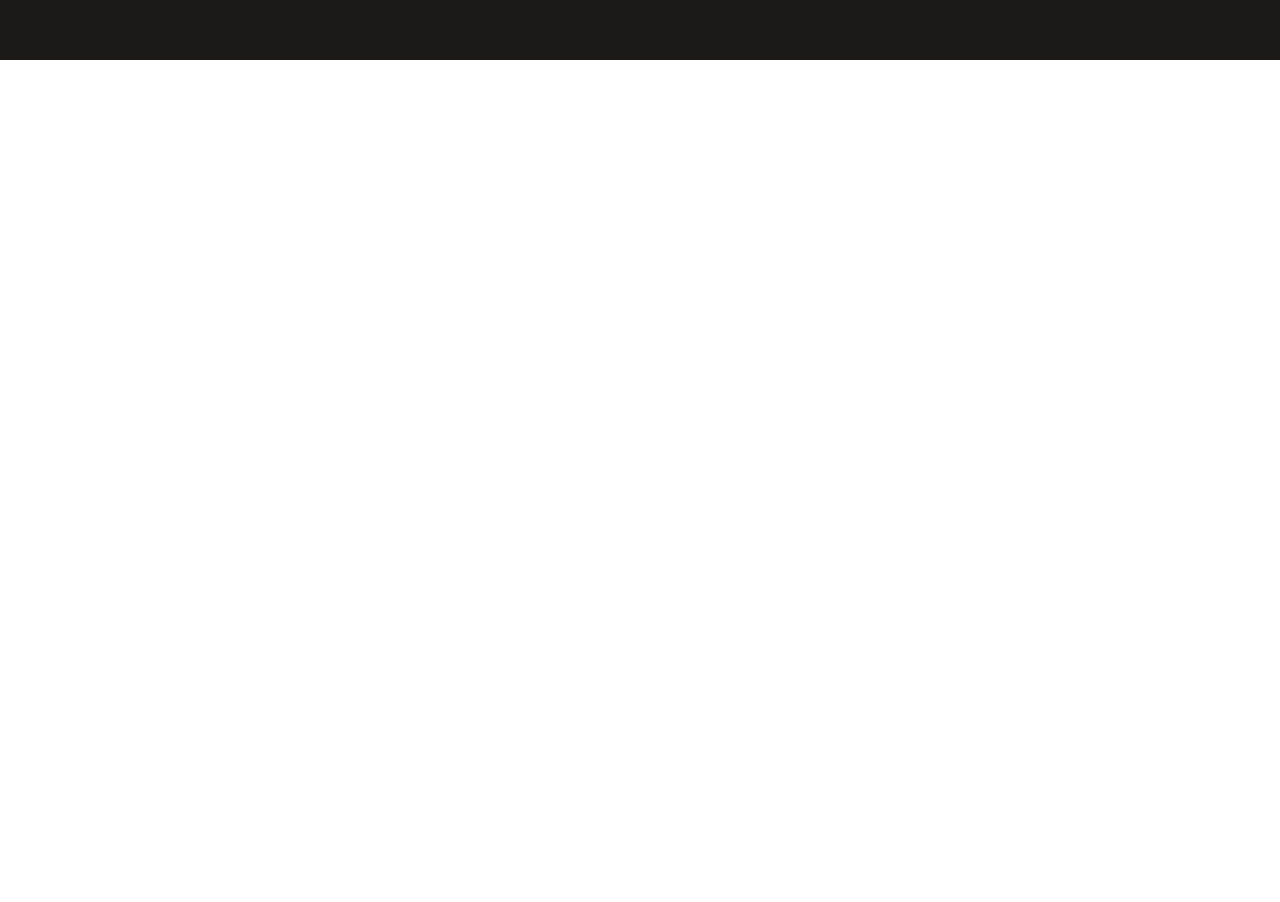
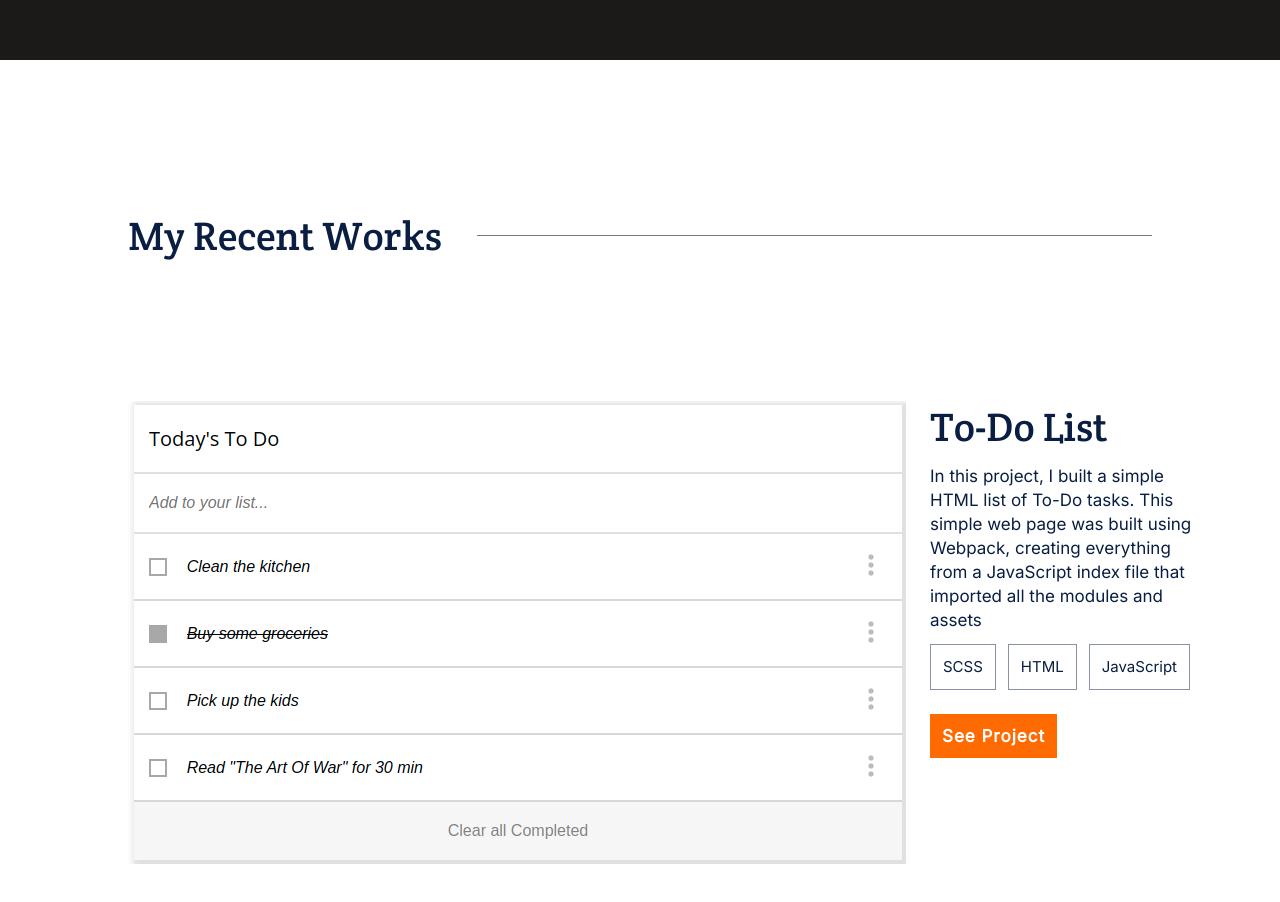
Before and after one commit to JohnFTitor/portfolio-first-project, a React (Create React App) app: page / in a window 1280 px wide. Shown: the part 740-1642 px from the top of the page. Before the commit the page ends 800 px from the top, so only its background shows below. Built offline with nearby package versions, Linux system fonts and the light colour scheme.

Commit message:
Add featured card

```diff
--- a/package.json
+++ b/package.json
@@ -10,6 +10,7 @@
     "react": "^17.0.2",
     "react-dom": "^17.0.2",
     "react-scripts": "5.0.0",
+    "uuid": "^8.3.2",
     "web-vitals": "^2.1.4"
   },
   "scripts": {
--- a/src/App.js
+++ b/src/App.js
@@ -1,5 +1,6 @@
 import Header from './components/Header';
 import Presentation from './components/Presentation';
+import Projects from './components/Projects';
 import './styles/mainStyle.css';
 
 function App() {
@@ -7,6 +8,7 @@ function App() {
     <div className="App">
       <Header />
       <Presentation />
+      <Projects />
     </div>
   );
 }
--- a/src/components/Menu.js
+++ b/src/components/Menu.js
@@ -12,9 +12,15 @@ const Menu = (props) => {
           <img src={CloseIcon} alt="close icon" />
         </button>
         <ul className="container content menu">
-          <li className="textPlaceholder menu-item"><a href="#projects" aria-label="Portfolio"> Portfolio</a></li>
-          <li className="textPlaceholder menu-item"><a href="#about" aria-label="About"> About</a></li>
-          <li className="textPlaceholder menu-item"><a href="#contact" aria-label="Contact"> Contact</a></li>
+          <li className="textPlaceholder menu-item">
+            <a href="#projects" aria-label="Portfolio" onClick={() => setActive(false)}> Portfolio </a>
+          </li>
+          <li className="textPlaceholder menu-item">
+            <a href="#about" aria-label="About" onClick={() => setActive(false)}> About</a>
+          </li>
+          <li className="textPlaceholder menu-item">
+            <a href="#contact" aria-label="Contact" onClick={() => setActive(false)}> Contact</a>
+          </li>
         </ul>
       </section>
     );
--- /dev/null
+++ b/src/components/Project.js
@@ -0,0 +1,83 @@
+import React from 'react';
+import PropTypes from 'prop-types';
+import Tags from './Tags';
+
+const Project = (props) => {
+  const {
+    id,
+    image,
+    title,
+    shortDescription,
+    tags,
+    desktop,
+  } = props;
+
+  let cardClasses = 'card';
+
+  if (id === 'card-1') {
+    cardClasses += ' featured';
+  } else {
+    cardClasses += ' other';
+    if (desktop) {
+      cardClasses += ' other-desktop';
+    }
+  }
+
+  let info = null;
+
+  if (id !== 'special') {
+    info = (
+      <div className="info">
+        <h3>{title}</h3>
+        <p>{shortDescription}</p>
+        <Tags tags={tags} />
+      </div>
+    );
+  }
+
+  let cardButton = null;
+
+  if (!desktop || id === 'special' || id === 'card-1') {
+    cardButton = (
+      <a
+        className="interaction"
+        rel="noopener noreferrer"
+        href={`#${id}`}
+        aria-label="see project"
+      >
+        See Project
+      </a>
+    );
+
+    if (id === 'card-1') {
+      info = (
+        <div className="info">
+          <h3>{title}</h3>
+          <p>{shortDescription}</p>
+          <Tags tags={tags} />
+          {cardButton}
+        </div>
+      );
+      cardButton = null;
+    }
+  }
+
+  return (
+    <div className={cardClasses}>
+      <img src={image} alt={title} />
+      {info}
+      {cardButton}
+    </div>
+  );
+};
+
+Project.propTypes = {
+  id: PropTypes.string.isRequired,
+  image: PropTypes.string.isRequired,
+  title: PropTypes.string.isRequired,
+  shortDescription: PropTypes.string.isRequired,
+  tags: PropTypes.arrayOf(String).isRequired,
+  desktop: PropTypes.bool.isRequired,
+};
+
+export default Project;
--- /dev/null
+++ b/src/components/Projects.js
@@ -0,0 +1,44 @@
+import React, { useState } from 'react';
+import Project from './Project';
+
+// Assets
+import ToDoPhoto from '../assets/images/ToDoApp.png';
+
+const Projects = () => {
+  const [isDesktop, setIsDesktop] = useState(() => (
+    window.screen.width >= 1000
+  ));
+
+  window.addEventListener('resize', () => {
+    setIsDesktop(() => window.screen.width >= 1000);
+  });
+
+  return (
+    <section id="projects" className="container works">
+      <div className="container works">
+        <h2> My Recent Works </h2>
+        <span className="line" />
+      </div>
+      <div className="gridContainer">
+        <Project
+          id="card-1"
+          image={ToDoPhoto}
+          title="To-Do List"
+          shortDescription={`In this project, I built a simple HTML list of To-Do tasks.
+          This simple web page was built using Webpack,
+          creating everything from a JavaScript index file that imported all the modules and assets`}
+          longDescription={`In this project, I built a simple HTML list of To-Do tasks. This simple web
+          page was built using Webpack, creating everything from a JavaScript index file that imported all
+          the modules and assets. You can Add, Remove, Edit and Erase tasks,
+          with the info being saved on your browser so you don't lose track on your tasks!`}
+          tags={['SCSS', 'HTML', 'JavaScript']}
+          linkLive="https://johnftitor.github.io/toDoList/"
+          linkSource="https://github.com/JohnFTitor/toDoList"
+          desktop={isDesktop}
+        />
+      </div>
+    </section>
+  );
+};
+
+export default Projects;
--- /dev/null
+++ b/src/components/Tags.js
@@ -0,0 +1,32 @@
+import React from 'react';
+import PropTypes from 'prop-types';
+import { v4 as uuid } from 'uuid';
+
+const Tags = (props) => {
+  const { tags } = props;
+  const liItems = tags.map((tag) => (
+    <li
+      key={uuid()}
+      className="textPlaceholder tag"
+    >
+      <a
+        rel="noopener noreferrer"
+        aria-label={tag}
+        href="#projects"
+      >
+        {tag}
+      </a>
+    </li>
+  ));
+  return (
+    <ul className="container tags">
+      {liItems}
+    </ul>
+  );
+};
+
+Tags.propTypes = {
+  tags: PropTypes.arrayOf(String).isRequired,
+};
+
+export default Tags;
```
Also changed, not shown: 1 other file (tests, documents, lock files or other folders).
